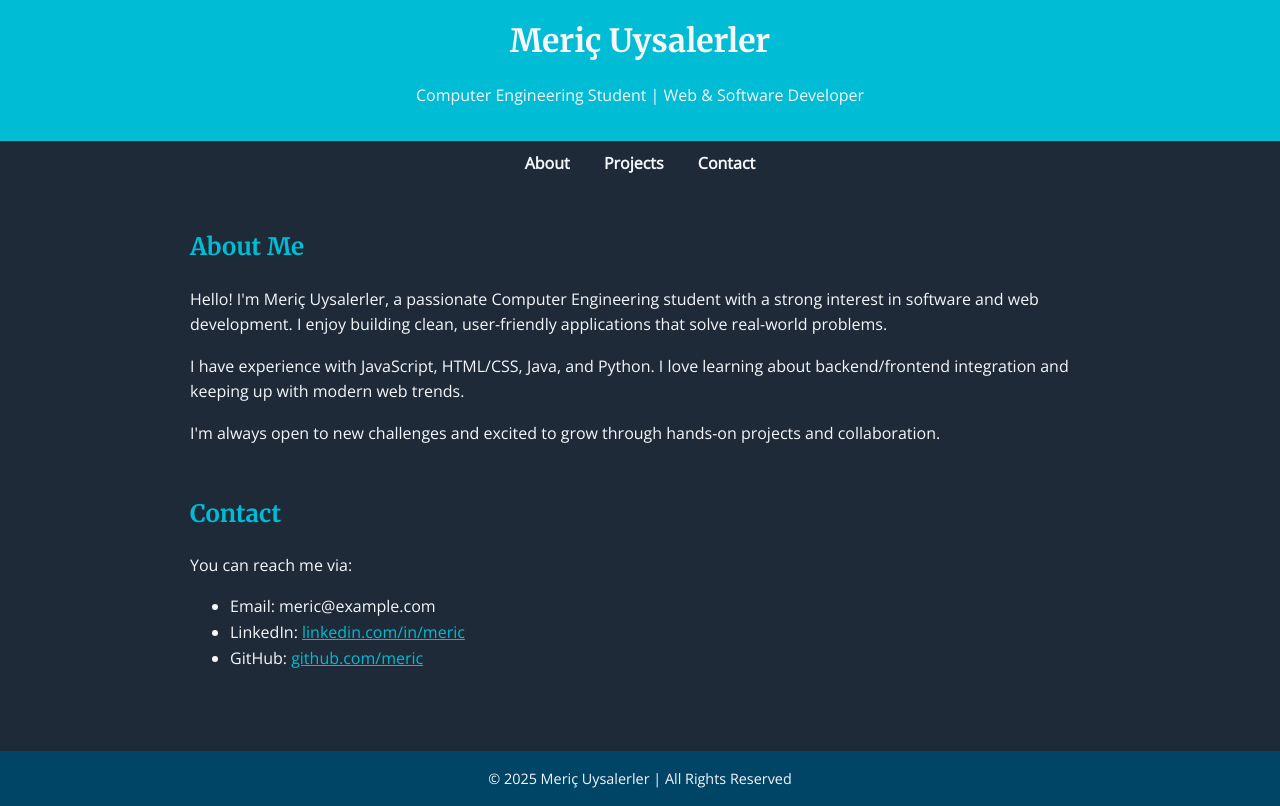
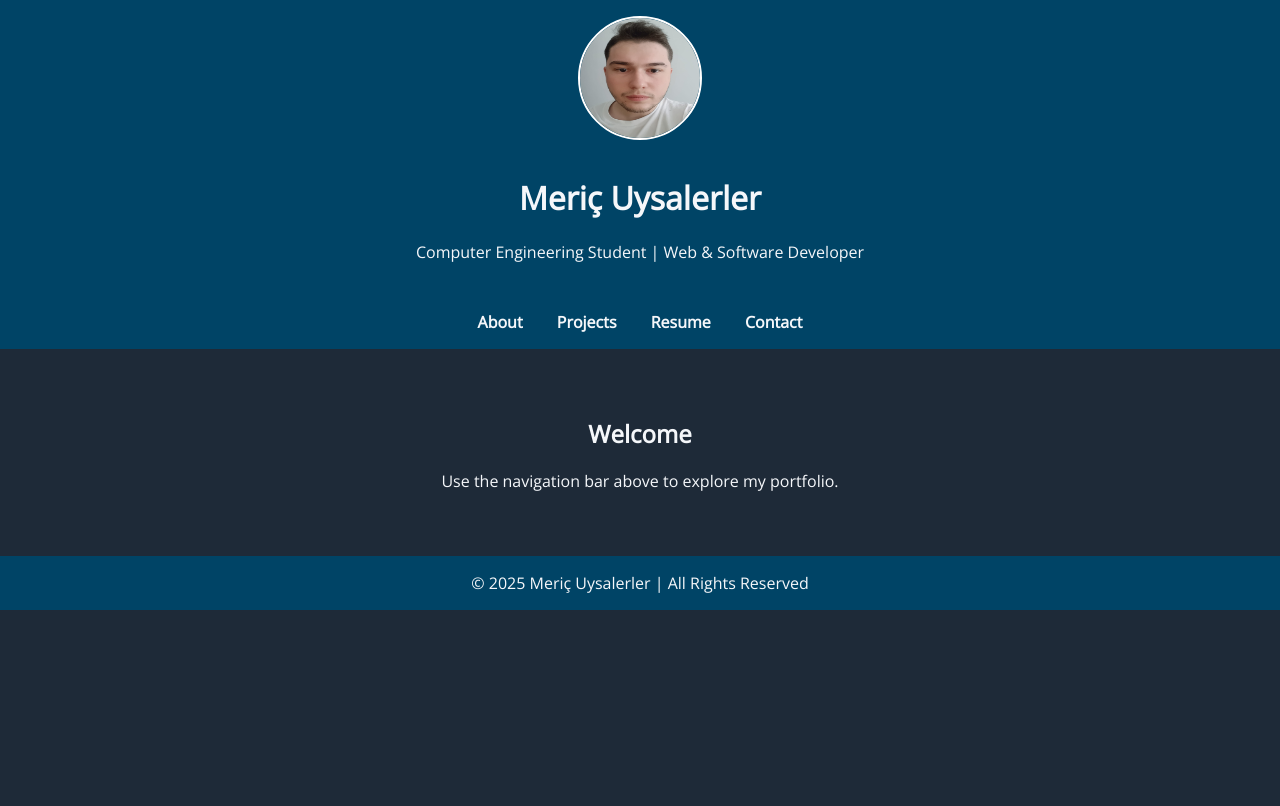
Before and after one commit to muysalerler/muysalerler, a plain HTML site: page index.html in a window 1280 px wide. Drawn offline with nearby package versions, Linux system fonts and the light colour scheme.

Commit message:
Add files via upload

```diff
--- a/index.html
+++ b/index.html
@@ -3,96 +3,32 @@
 <head>
   <meta charset="UTF-8" />
   <meta name="viewport" content="width=device-width, initial-scale=1.0" />
-  <title>Meriç Uysalerler - Portfolio</title>
+  <title>Meriç Uysalerler - Home</title>
   <link href="https://fonts.googleapis.com/css2?family=Open+Sans&family=Merriweather:wght@700&display=swap" rel="stylesheet">
   <style>
-    body {
-      margin: 0;
-      font-family: 'Open Sans', sans-serif;
-      background-color: #1E2A38;
-      color: #f5f7fa;
-      line-height: 1.6;
-    }
-
-    header {
-      background-color: #00BCD4;
-      padding: 1rem;
-      text-align: center;
-    }
-
-    header h1 {
-      margin: 0;
-      font-family: 'Merriweather', serif;
-    }
-
-    nav {
-      text-align: center;
-      margin-top: 10px;
-    }
-
-    nav a {
-      color: #f5f7fa;
-      text-decoration: none;
-      margin: 0 15px;
-      font-weight: bold;
-    }
-
-    .container {
-      max-width: 900px;
-      margin: auto;
-      padding: 2rem;
-    }
-
-    h2 {
-      color: #00BCD4;
-      font-family: 'Merriweather', serif;
-    }
-
-    .section {
-      margin-bottom: 3rem;
-    }
-
-    footer {
-      background-color: #004466;
-      text-align: center;
-      padding: 1rem;
-      font-size: 0.9rem;
-    }
+    body { margin: 0; font-family: 'Open Sans', sans-serif; background-color: #1E2A38; color: #f5f7fa; }
+    header, nav, footer { text-align: center; background-color: #004466; padding: 1rem; }
+    header img { width: 120px; height: 120px; border-radius: 50%; border: 2px solid #fff; margin-bottom: 10px; }
+    nav a { margin: 0 15px; color: #f5f7fa; text-decoration: none; font-weight: bold; }
+    .container { text-align: center; padding: 3rem 1rem; }
   </style>
 </head>
 <body>
   <header>
+    <img src="profile.jpg" alt="Meriç Uysalerler Profile Photo">
     <h1>Meriç Uysalerler</h1>
     <p>Computer Engineering Student | Web & Software Developer</p>
   </header>
-
   <nav>
-    <a href="#">About</a>
-    <a href="#">Projects</a>
-    <a href="#">Contact</a>
+    <a href="about.html">About</a>
+    <a href="projects.html">Projects</a>
+    <a href="resume.html">Resume</a>
+    <a href="contact.html">Contact</a>
   </nav>
-
   <div class="container">
-    <section class="section" id="about">
-      <h2>About Me</h2>
-      <p>Hello! I'm Meriç Uysalerler, a passionate Computer Engineering student with a strong interest in software and web development. I enjoy building clean, user-friendly applications that solve real-world problems.</p>
-      <p>I have experience with JavaScript, HTML/CSS, Java, and Python. I love learning about backend/frontend integration and keeping up with modern web trends.</p>
-      <p>I'm always open to new challenges and excited to grow through hands-on projects and collaboration.</p>
-    </section>
-
-    <section class="section" id="contact">
-      <h2>Contact</h2>
-      <p>You can reach me via:</p>
-      <ul>
-        <li>Email: meric@example.com</li>
-        <li>LinkedIn: <a href="#" style="color:#00BCD4;">linkedin.com/in/meric</a></li>
-        <li>GitHub: <a href="#" style="color:#00BCD4;">github.com/meric</a></li>
-      </ul>
-    </section>
+    <h2>Welcome</h2>
+    <p>Use the navigation bar above to explore my portfolio.</p>
   </div>
-
-  <footer>
-    &copy; 2025 Meriç Uysalerler | All Rights Reserved
-  </footer>
+  <footer>&copy; 2025 Meriç Uysalerler | All Rights Reserved</footer>
 </body>
 </html>
```
Also changed, not shown: about.html (added, +28 -0 lines), contact.html (added, +33 -0 lines), projects.html (added, +49 -0 lines), resume.html (added, +32 -0 lines), farming_game.jpg (added), path_blocker.jpg (added), profile.jpg (added).
